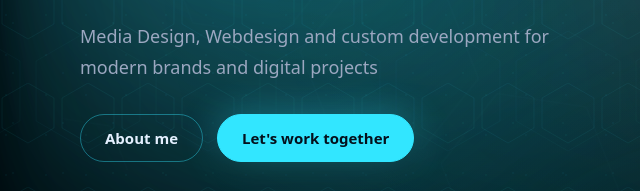
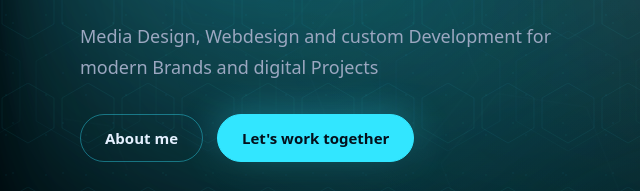
Before and after one commit to Ddave82/portfolio, a plain HTML site: page index.html in a window 1280 px wide. Shown: the part 437-628 px from the top of the page, 2-642 px from the left. Drawn offline with Linux system fonts and the light colour scheme.

Commit message:
Correct capitalization in hero subline text

```diff
--- a/index.html
+++ b/index.html
@@ -56,7 +56,7 @@
         <div class="hero-left hero-text reveal">
           <p class="section-label">Media Design · Web Design · Coding & Development</p>
           <h1>Design, Code and Everything in between.</h1>
-          <p class="hero-subline">Media Design, Webdesign and custom development for modern brands and digital projects</p>
+          <p class="hero-subline">Media Design, Webdesign and custom Development for modern Brands and digital Projects</p>
           <div class="hero-actions">
             <a class="btn secondary" href="#about">About me</a>
             <a class="btn primary" href="#contact">Let's work together</a>
```
